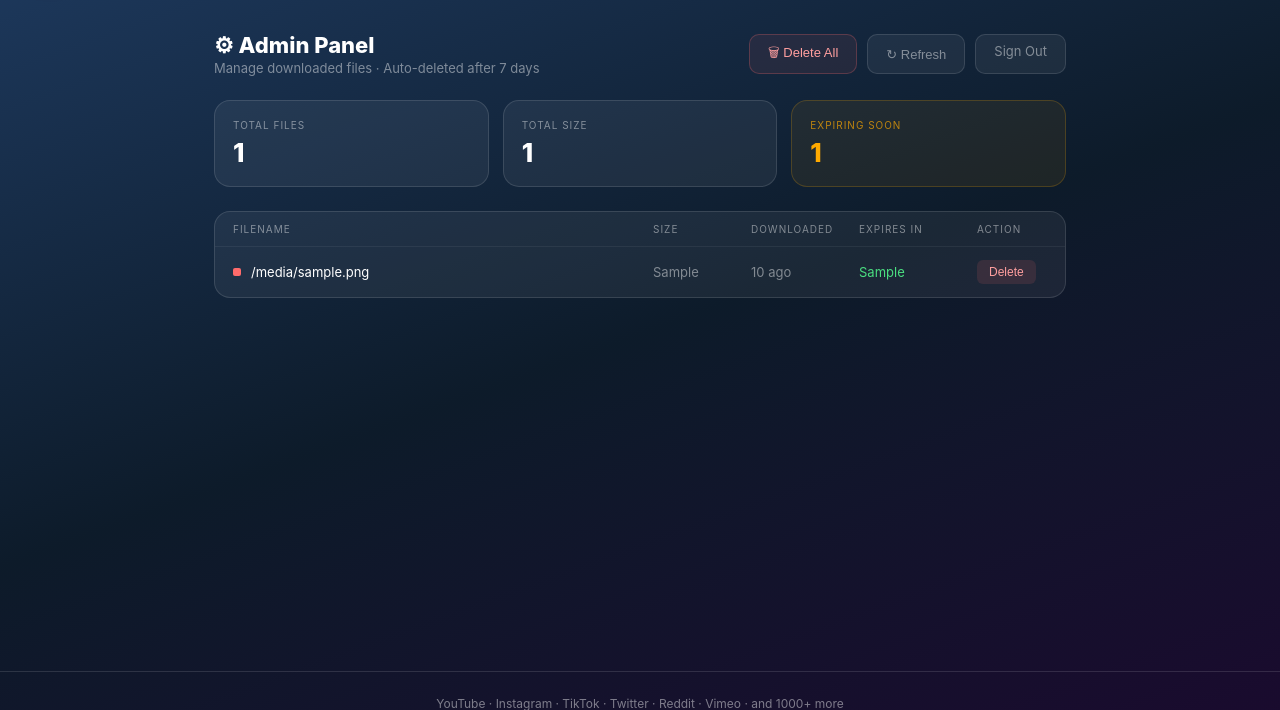
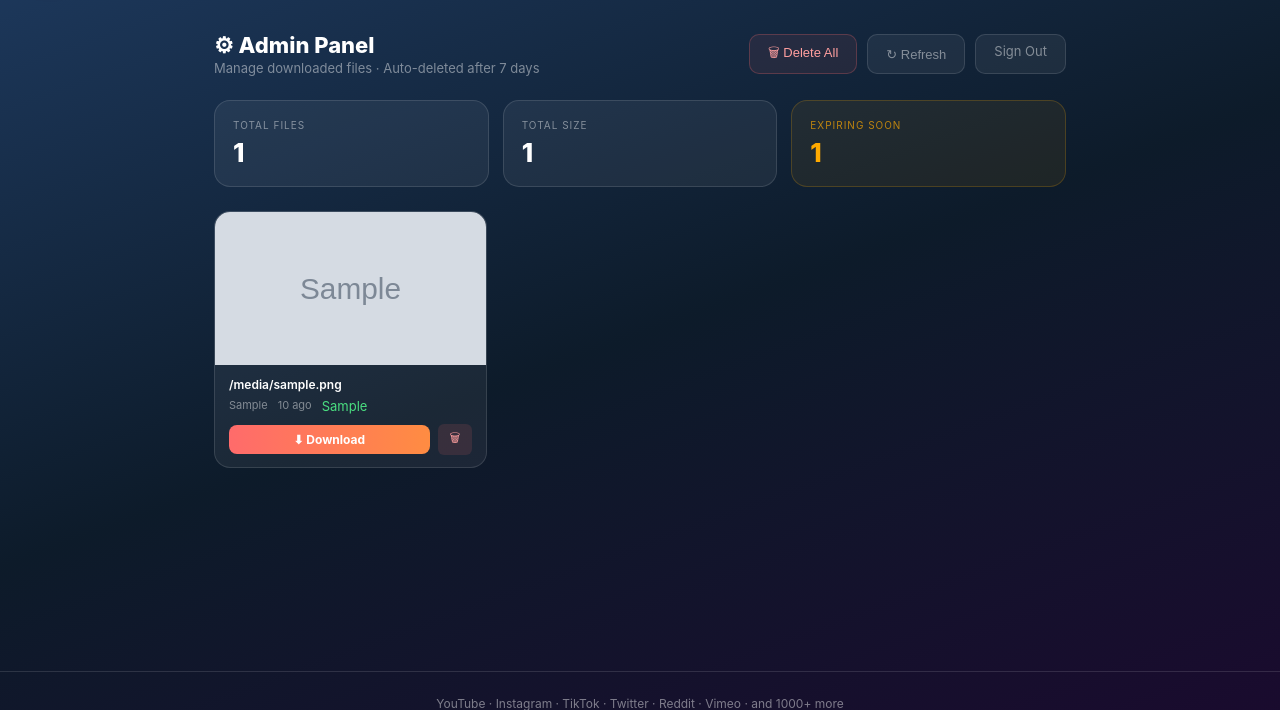
Before and after one commit to agapess/agapesdownloader, a Flask app: template templates/admin.html in a window 1280 px wide. Shown: the part 65-775 px from the top of the page. Run offline with Flask 3, Linux system fonts and the light colour scheme; the template is opened without the code that fills it: most values are stand-ins (such as "Sample title", 1, 10 or a date in 2020); grey boxes marked "Sample" are stand-in pictures; some libraries are stand-ins or nearby versions.

Commit message:
feat: admin panel — video thumbnails, in-browser preview, download button

```diff
--- a/app.py
+++ b/app.py
@@ -1,5 +1,6 @@
 import logging
 import os
+import subprocess
 import threading
 import time
 
@@ -16,7 +17,9 @@ app = Flask(__name__)
 app.secret_key = os.environ.get('SECRET_KEY', 'dev-secret-change-me')
 
 DOWNLOAD_FOLDER = os.path.join(os.getcwd(), 'downloads')
+THUMBS_FOLDER = os.path.join(DOWNLOAD_FOLDER, '.thumbs')
 os.makedirs(DOWNLOAD_FOLDER, exist_ok=True)
+os.makedirs(THUMBS_FOLDER, exist_ok=True)
 
 
 # ── context processor ────────────────────────────────────────────────────────
@@ -174,6 +177,61 @@ def admin_panel():
     )
 
 
+@app.route('/admin/download/<path:filename>')
+def admin_download(filename):
+    redir = _require_admin()
+    if redir:
+        return redir
+    resolved = os.path.realpath(os.path.join(DOWNLOAD_FOLDER, filename))
+    safe_root = os.path.realpath(DOWNLOAD_FOLDER)
+    if not resolved.startswith(safe_root + os.sep) or os.path.dirname(resolved) != safe_root:
+        return 'Invalid filename', 400
+    return send_from_directory(DOWNLOAD_FOLDER, filename, as_attachment=True)
+
+
+@app.route('/admin/thumb/<path:filename>')
+def admin_thumb(filename):
+    redir = _require_admin()
+    if redir:
+        return redir, 401
+    resolved = os.path.realpath(os.path.join(DOWNLOAD_FOLDER, filename))
+    safe_root = os.path.realpath(DOWNLOAD_FOLDER)
+    if not resolved.startswith(safe_root + os.sep) or os.path.dirname(resolved) != safe_root:
+        return 'Invalid filename', 400
+    if not os.path.isfile(resolved):
+        return 'Not found', 404
+
+    # Serve cached thumbnail if it exists
+    thumb_path = os.path.join(THUMBS_FOLDER, filename + '.jpg')
+    if not os.path.isfile(thumb_path):
+        # Generate with ffmpeg — extract frame at 1 second
+        try:
+            subprocess.run(
+                ['ffmpeg', '-y', '-i', resolved, '-ss', '00:00:01',
+                 '-vframes', '1', '-q:v', '5', thumb_path],
+                capture_output=True, timeout=15,
+            )
+        except Exception:
+            pass
+
+    if os.path.isfile(thumb_path):
+        from flask import send_file
+        return send_file(thumb_path, mimetype='image/jpeg')
+    return 'No thumbnail', 404
+
+
+@app.route('/admin/stream/<path:filename>')
+def admin_stream(filename):
+    redir = _require_admin()
+    if redir:
+        return redir
+    resolved = os.path.realpath(os.path.join(DOWNLOAD_FOLDER, filename))
+    safe_root = os.path.realpath(DOWNLOAD_FOLDER)
+    if not resolved.startswith(safe_root + os.sep) or os.path.dirname(resolved) != safe_root:
+        return 'Invalid filename', 400
+    return send_from_directory(DOWNLOAD_FOLDER, filename)
+
+
 @app.route('/admin/delete', methods=['POST'])
 def admin_delete():
     redir = _require_admin()
@@ -195,6 +253,10 @@ def admin_delete():
         return jsonify({'success': False, 'error': 'File not found'}), 404
 
     os.remove(resolved)
+    # Remove cached thumbnail if present
+    thumb = os.path.join(THUMBS_FOLDER, filename + '.jpg')
+    if os.path.isfile(thumb):
+        os.remove(thumb)
     return jsonify({'success': True})
 
 
@@ -211,6 +273,13 @@ def admin_delete_all():
                 os.remove(path)
             except OSError:
                 pass
+
+    # Clear all cached thumbnails too
+    for name in os.listdir(THUMBS_FOLDER):
+        try:
+            os.remove(os.path.join(THUMBS_FOLDER, name))
+        except OSError:
+            pass
 
     return jsonify({'success': True})
 
--- a/templates/admin.html
+++ b/templates/admin.html
@@ -30,41 +30,249 @@
     </div>
   </div>
 
-  <!-- File table -->
-  <div class="file-table-wrap">
+  <!-- File grid with thumbnails -->
   {% if files %}
-      <div class="file-table-head">
-        <div>Filename</div>
-        <div>Size</div>
-        <div>Downloaded</div>
-        <div>Expires In</div>
-        <div>Action</div>
+  <div class="file-grid">
+    {% for f in files %}
+    <div class="file-card {% if f.expiring_soon %}expiring{% endif %}">
+      <!-- Thumbnail / preview area -->
+      <div class="file-thumb-wrap" onclick="openPreview('{{ f.filename }}', {{ 'true' if f.filename.endswith('.mp3') else 'false' }})">
+        {% if f.filename.endswith('.mp3') %}
+          <div class="file-thumb-placeholder">🎵</div>
+        {% else %}
+          <img
+            class="file-thumb"
+            src="{{ url_for('admin_thumb', filename=f.filename) }}"
+            alt=""
+            loading="lazy"
+            onerror="this.style.display='none';this.nextElementSibling.style.display='flex'"
+          >
+          <div class="file-thumb-placeholder" style="display:none;">🎬</div>
+        {% endif %}
+        <div class="file-thumb-play">▶</div>
       </div>
-      {% for f in files %}
-        <div class="file-row {% if f.expiring_soon %}expiring{% endif %}">
-          <div class="file-name">
-            <div class="file-dot"></div>
-            <span class="file-name-text" title="{{ f.filename }}">{{ f.filename }}</span>
+
+      <!-- File info -->
+      <div class="file-card-body">
+        <div class="file-card-name" title="{{ f.filename }}">{{ f.filename }}</div>
+        <div class="file-card-meta">
+          <span>{{ f.size_human }}</span>
+          <span>{{ f.age_human }} ago</span>
+          <span class="{% if f.expiring_soon %}file-expiry warn{% else %}file-expiry ok{% endif %}">
+            {% if f.expiring_soon %}⚠ {% endif %}{{ f.expiry_human }}
+          </span>
         </div>
-          <div class="file-size">{{ f.size_human }}</div>
-          <div class="file-age">{{ f.age_human }} ago</div>
-          <div class="file-expiry {% if f.expiring_soon %}warn{% else %}ok{% endif %}">
-            {% if f.expiring_soon %}⚠ {% endif %}{{ f.expiry_human }}
+        <div class="file-card-actions">
+          <a class="btn-card-dl" href="{{ url_for('admin_download', filename=f.filename) }}">⬇ Download</a>
+          <button class="btn-delete" onclick="deleteFile('{{ f.filename }}', this)">🗑</button>
         </div>
-          <div>
-            <button class="btn-delete" onclick="deleteFile('{{ f.filename }}', this)">
-              Delete
-            </button>
       </div>
     </div>
     {% endfor %}
+  </div>
   {% else %}
+    <div class="file-table-wrap">
       <div class="file-table-empty">No downloaded files yet.</div>
+    </div>
   {% endif %}
+</div>
+
+<!-- Preview modal -->
+<div id="preview-modal" class="modal-overlay" onclick="closePreview(event)">
+  <div class="modal-box">
+    <button class="modal-close" onclick="closePreview()">✕</button>
+    <div id="modal-filename" class="modal-title"></div>
+    <video id="preview-video" controls autoplay style="display:none;width:100%;max-height:70vh;border-radius:10px;"></video>
+    <audio id="preview-audio" controls autoplay style="display:none;width:100%;margin-top:16px;"></audio>
   </div>
 </div>
 
+<style>
+/* ── File grid ─────────────────────────────────────────────────────────── */
+.file-grid {
+  display: grid;
+  grid-template-columns: repeat(auto-fill, minmax(220px, 1fr));
+  gap: 16px;
+}
+
+.file-card {
+  background: var(--glass-bg);
+  border: 1px solid var(--glass-border);
+  border-radius: var(--radius);
+  overflow: hidden;
+  transition: border-color 0.2s, transform 0.15s;
+}
+.file-card:hover { border-color: rgba(255,255,255,0.22); transform: translateY(-2px); }
+.file-card.expiring { border-color: rgba(255,170,0,0.3); }
+
+.file-thumb-wrap {
+  position: relative;
+  width: 100%;
+  aspect-ratio: 16/9;
+  background: rgba(0,0,0,0.4);
+  cursor: pointer;
+  overflow: hidden;
+  display: flex;
+  align-items: center;
+  justify-content: center;
+}
+
+.file-thumb {
+  width: 100%;
+  height: 100%;
+  object-fit: cover;
+  display: block;
+}
+
+.file-thumb-placeholder {
+  font-size: 40px;
+  display: flex;
+  align-items: center;
+  justify-content: center;
+  width: 100%;
+  height: 100%;
+}
+
+.file-thumb-play {
+  position: absolute;
+  inset: 0;
+  display: flex;
+  align-items: center;
+  justify-content: center;
+  font-size: 32px;
+  color: rgba(255,255,255,0.85);
+  background: rgba(0,0,0,0.3);
+  opacity: 0;
+  transition: opacity 0.2s;
+}
+.file-thumb-wrap:hover .file-thumb-play { opacity: 1; }
+
+.file-card-body { padding: 12px 14px; }
+
+.file-card-name {
+  font-size: 12px;
+  font-weight: 600;
+  white-space: nowrap;
+  overflow: hidden;
+  text-overflow: ellipsis;
+  margin-bottom: 6px;
+}
+
+.file-card-meta {
+  display: flex;
+  gap: 10px;
+  font-size: 11px;
+  color: var(--text-muted);
+  margin-bottom: 10px;
+  flex-wrap: wrap;
+}
+
+.file-card-actions {
+  display: flex;
+  gap: 8px;
+  align-items: center;
+}
+
+.btn-card-dl {
+  flex: 1;
+  background: linear-gradient(90deg, var(--accent-1), var(--accent-2));
+  color: #fff;
+  border: none;
+  border-radius: 8px;
+  padding: 7px 12px;
+  font-size: 12px;
+  font-weight: 700;
+  text-decoration: none;
+  text-align: center;
+  transition: opacity 0.2s;
+}
+.btn-card-dl:hover { opacity: 0.88; }
+
+/* ── Modal ─────────────────────────────────────────────────────────────── */
+.modal-overlay {
+  display: none;
+  position: fixed;
+  inset: 0;
+  background: rgba(0,0,0,0.8);
+  z-index: 1000;
+  align-items: center;
+  justify-content: center;
+  padding: 24px;
+  backdrop-filter: blur(6px);
+}
+.modal-overlay.open { display: flex; }
+
+.modal-box {
+  background: #0d1b2a;
+  border: 1px solid var(--glass-border);
+  border-radius: 20px;
+  padding: 24px;
+  width: 100%;
+  max-width: 820px;
+  position: relative;
+}
+
+.modal-close {
+  position: absolute;
+  top: 16px;
+  right: 16px;
+  background: rgba(255,255,255,0.08);
+  border: none;
+  color: var(--text-muted);
+  width: 32px;
+  height: 32px;
+  border-radius: 50%;
+  cursor: pointer;
+  font-size: 14px;
+  transition: background 0.2s;
+}
+.modal-close:hover { background: rgba(255,255,255,0.15); color: #fff; }
+
+.modal-title {
+  font-size: 13px;
+  font-weight: 600;
+  color: var(--text-muted);
+  margin-bottom: 16px;
+  padding-right: 40px;
+  white-space: nowrap;
+  overflow: hidden;
+  text-overflow: ellipsis;
+}
+</style>
+
 <script>
+function openPreview(filename, isAudio) {
+  const modal = document.getElementById('preview-modal');
+  const video = document.getElementById('preview-video');
+  const audio = document.getElementById('preview-audio');
+  const title = document.getElementById('modal-filename');
+
+  const url = '/admin/stream/' + encodeURIComponent(filename);
+  title.textContent = filename;
+
+  if (isAudio) {
+    audio.src = url;
+    audio.style.display = 'block';
+    video.style.display = 'none';
+  } else {
+    video.src = url;
+    video.style.display = 'block';
+    audio.style.display = 'none';
+  }
+
+  modal.classList.add('open');
+}
+
+function closePreview(e) {
+  if (e && e.target !== document.getElementById('preview-modal')) return;
+  const modal = document.getElementById('preview-modal');
+  modal.classList.remove('open');
+  document.getElementById('preview-video').pause();
+  document.getElementById('preview-audio').pause();
+  document.getElementById('preview-video').src = '';
+  document.getElementById('preview-audio').src = '';
+}
+
 async function deleteFile(filename, btn) {
   if (!confirm('Delete ' + filename + '?')) return;
   btn.disabled = true;
@@ -73,7 +281,7 @@ async function deleteFile(filename, btn) {
     headers: {'Content-Type': 'application/json'},
     body: JSON.stringify({filename}),
   });
-  if (resp.ok) btn.closest('.file-row').remove();
+  if (resp.ok) btn.closest('.file-card').remove();
   else { alert('Delete failed'); btn.disabled = false; }
 }
 
```
Lines whose indentation alone changed are shown as unchanged.
